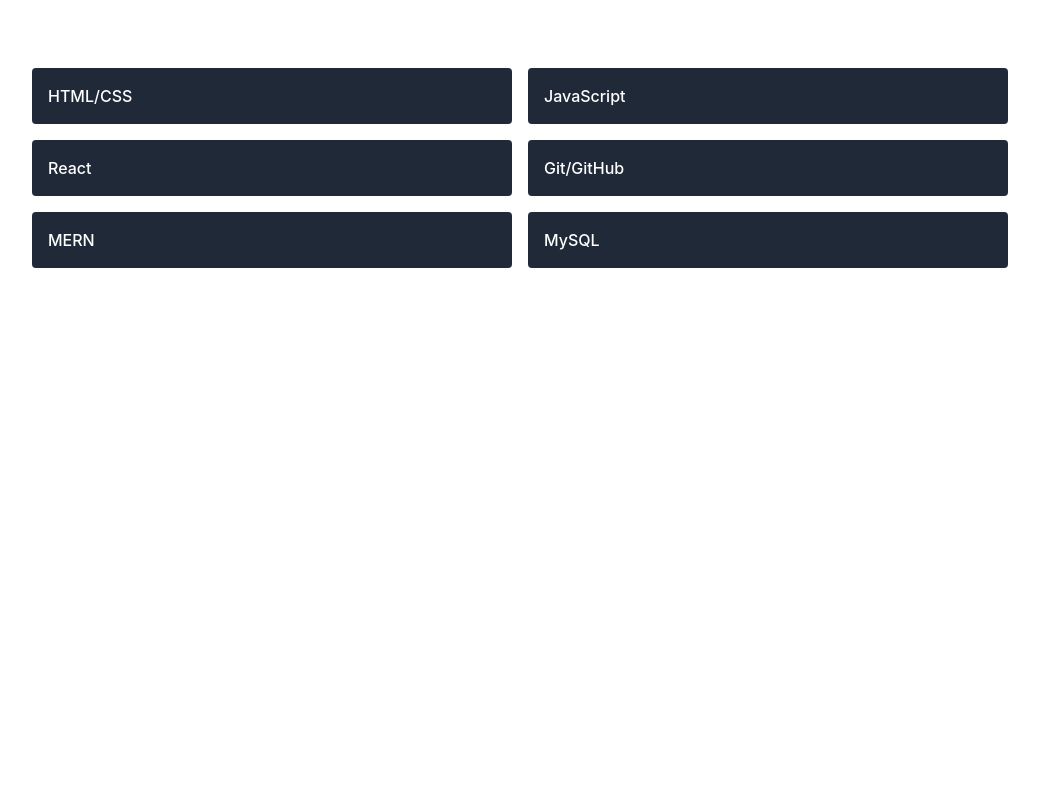
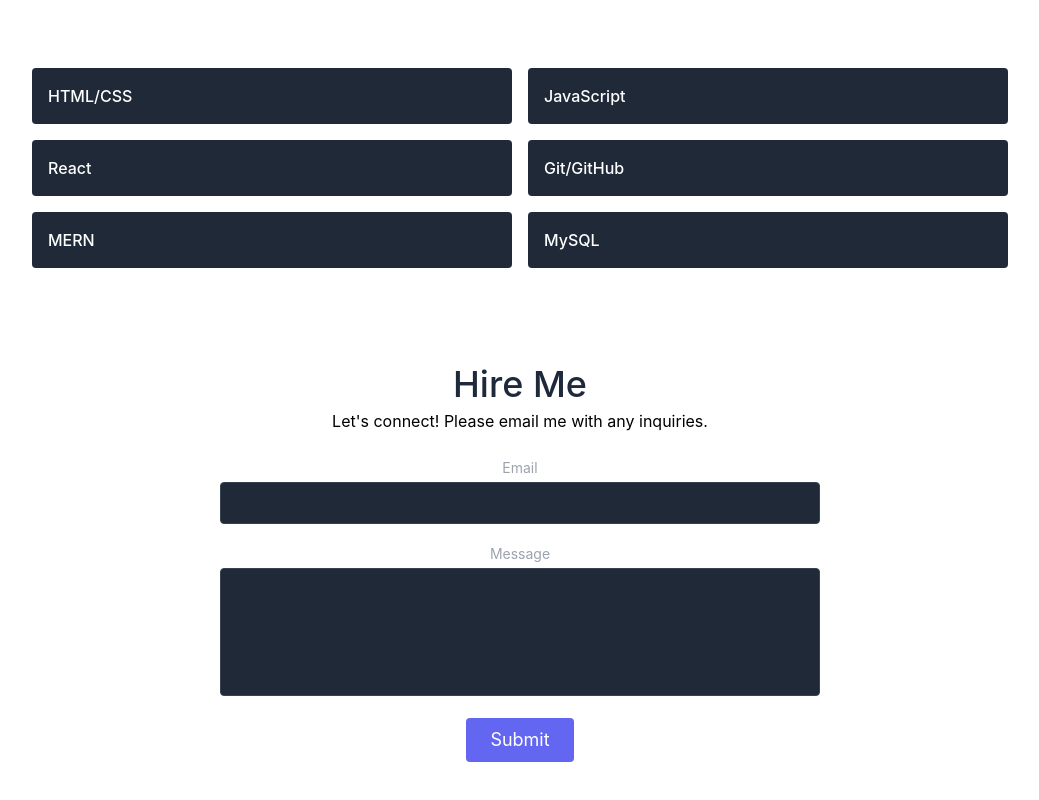
Before and after one commit to mattenos/my-react-portfolio, a React (Create React App) app: page / in a window 1280 px wide. Shown: the part 1861-2661 px from the top of the page, without its empty margins (120-1159 px from the left). Before the commit the page ends 2185 px from the top, so only its background shows below. Built offline with nearby package versions, Linux system fonts and the light colour scheme.

Commit message:
Completed the Resume and Contact components.

```diff
--- a/src/App.js
+++ b/src/App.js
@@ -2,7 +2,8 @@
 import Header from './components/Header';
 import About from './components/AboutMe/About';
 import Projects from './components/MyProjects/Projects';
-import Skills from './components/MySkill/Skills'
+import Skills from './components/MySkill/Skills';
+import Contact from './components/ContactMe/Contact';
 
 
 function App() {
@@ -12,6 +13,7 @@
       <About />
       <Projects />
       <Skills />
+      <Contact />
     </div>
   );
 }
--- /dev/null
+++ b/src/components/ContactMe/Contact.js
@@ -0,0 +1,46 @@
+import React from "react";
+
+export default function Contact() {
+    return (
+        <section id="contact">
+            <form
+                name="contact"
+                className="lg:w-1/2 md:w-1/3 px-5 py-10 mx-auto text-center mb-20">
+                <h2 className="text-slate-800 sm:text-4xl text-3xl mb-1 font-medium title-font">
+                    Hire Me
+                </h2>
+                <p className="leading-relaxed mb-5">
+                    Let's connect! Please email me with any inquiries.
+                </p>
+                <div className="relative mb-4">
+                    <label htmlFor="email" className="leading-7 text-sm text-gray-400">
+                        Email
+                    </label>
+                    <input
+                        type="email"
+                        id="email"
+                        name="email"
+                        className="w-full bg-gray-800 rounded border border-gray-700 focus:border-indigo-500 focus:ring-2 focus:ring-indigo-900 text-base outline-none text-gray-100 py-1 px-3 leading-8 transition-colors duration-200 ease-in-out"
+                    />
+                </div>
+                <div className="relative mb-4">
+                    <label
+                        htmlFor="message"
+                        className="leading-7 text-sm text-gray-400">
+                        Message
+                    </label>
+                    <textarea
+                        id="message"
+                        name="message"
+                        className="w-full bg-gray-800 rounded border border-gray-700 focus:border-indigo-500 focus:ring-2 focus:ring-indigo-900 h-32 text-base outline-none text-gray-100 py-1 px-3 resize-none leading-6 transition-colors duration-200 ease-in-out"
+                    />
+                </div>
+                <button
+                    type="submit"
+                    className="text-white bg-indigo-500 border-0 py-2 px-6 focus:outline-none hover:bg-indigo-600 rounded text-lg">
+                    Submit
+                </button>
+            </form>
+        </section>
+    );
+}
--- a/src/components/Header.js
+++ b/src/components/Header.js
@@ -5,10 +5,10 @@
         <div class= 'text-white bg-gray-900 body-font'>
             <nav>
             <ul class= 'flex justify-end space-x-4 p-4 '>
-                <li><a href="/portfolio">Portfolio</a></li>
-                <li><a href="/about">About Me</a></li>
-                <li><a href="/contact">Contact</a></li>
-                <li><a href="/resume">Resume</a></li>
+                <li><a href="/#projects">Portfolio</a></li>
+                <li><a href="/#about">About Me</a></li>
+                <li><a href="/#contact">Contact</a></li>
+                <li> <a href="https://drive.google.com/file/d/1_UqAugoxErOHFgPX_6VSo3GKIIBXfGf4/view?usp=sharing" download="Matt_Enos_Tech_Resume">Resume</a></li>
             </ul>
             </nav>
         </div>
```
